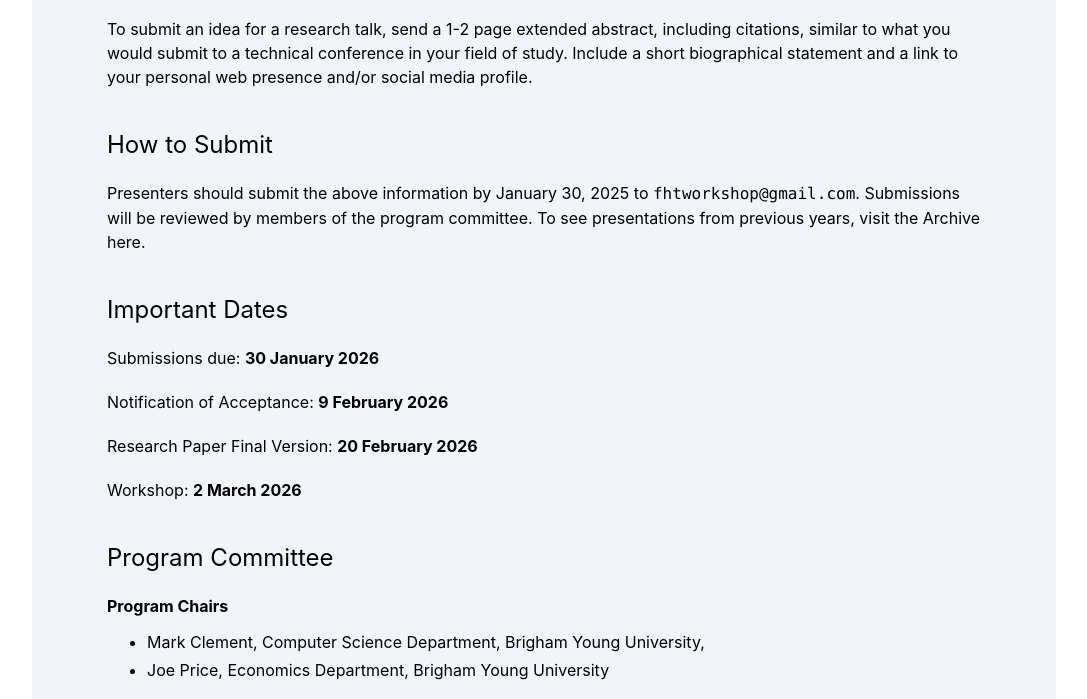
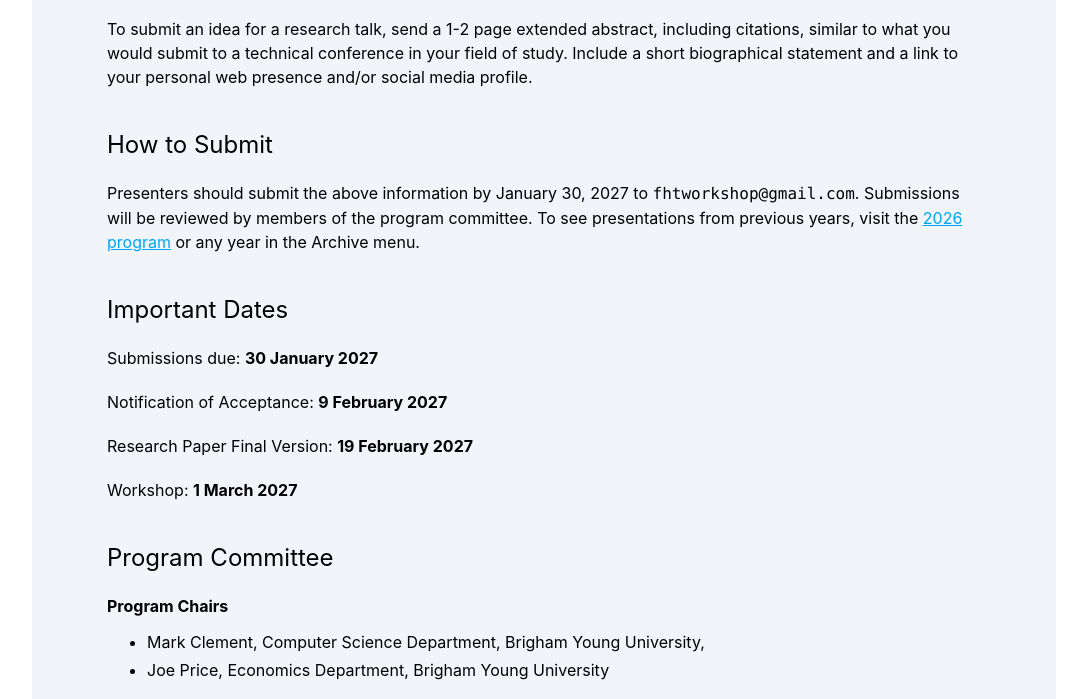
Before and after one commit to byu-fht/fhtw-website, an Astro site: page /call-for-papers in a window 1280 px wide. Shown: the part 1073-1772 px from the top of the page, without its empty margins (96-1183 px from the left). Built offline with nearby package versions, Linux system fonts and the light colour scheme; Astro itself is replaced by a stand-in of ours.

Commit message:
Update site for the 2027 workshop
- Call for Papers: 2027 dates (submissions 30 Jan, notification 9 Feb,
  final version 19 Feb, workshop 1 Mar 2027); fix the "January 30, 2025"
  typo in How to Submit; link the archive mention, which had no link.
- Home page banner: 1 March 2027 (rooms not yet known).
- Program page: replace the 2026 Google Doc link with a placeholder
  telling visitors when the 2027 program will be posted, linking to the
  CFP and the 2026 archive.

Co-Authored-By: Claude Opus 5.5 <noreply@anthropic.com>

```diff
--- a/src/pages/call-for-papers.mdx
+++ b/src/pages/call-for-papers.mdx
@@ -15,7 +15,7 @@ import {
 
 <RedBanner>Registration is free this year!</RedBanner>
 
-The 2026 Family History Technology Workshop will bring together developers,
+The 2027 Family History Technology Workshop will bring together developers,
 researchers, technology professionals, and users to discuss current and emerging
 family history technologies. The workshop will feature developer sessions,
 lightning talks, technical presentations and demos to showcase technologies that
@@ -62,19 +62,20 @@ your personal web presence and/or social media profile.
 
 ## How to Submit
 
-Presenters should submit the above information by January 30, 2025 to
+Presenters should submit the above information by January 30, 2027 to
 `fhtworkshop@gmail.com`. Submissions will be reviewed by members of the program
-committee. To see presentations from previous years, visit the Archive here.
+committee. To see presentations from previous years, visit the
+[2026 program](/archive/2026) or any year in the Archive menu.
 
 ## Important Dates
 
-Submissions due: **30 January 2026**
+Submissions due: **30 January 2027**
 
-Notification of Acceptance: **9 February 2026**
+Notification of Acceptance: **9 February 2027**
 
-Research Paper Final Version: **20 February 2026**
+Research Paper Final Version: **19 February 2027**
 
-Workshop: **2 March 2026**
+Workshop: **1 March 2027**
 
 ## Program Committee
 
--- a/src/pages/index.mdx
+++ b/src/pages/index.mdx
@@ -11,7 +11,7 @@ import {
 
 <ClearBox>![FHTW logo](/images/fhtw-logo.svg)</ClearBox>
 
-<RedBanner>2 March 2026, BYU Conference Center Rooms 2258-2260</RedBanner>
+<RedBanner>1 March 2027, Brigham Young University</RedBanner>
 
 <GrayBox>
 
--- a/src/pages/program.mdx
+++ b/src/pages/program.mdx
@@ -4,4 +4,12 @@ layout: ../layouts/Layout.astro
 
 # Program
 
-[2026 Program](https://docs.google.com/document/d/1UKWjL9LTcZqTyATYb1-eTa6NnC7jR-u9yzcrWyczWms/edit?usp=sharing)
+The 2027 workshop will be held on **1 March 2027**. The program will be posted
+here after acceptance notifications go out on 9 February 2027, so please check
+back in mid-February.
+
+Interested in presenting? Submissions are due **30 January 2027**; see the
+[Call for Papers](/call-for-papers).
+
+To get a sense of the talks, browse the [2026 program](/archive/2026), which
+includes abstracts, papers, and slides, or any past year in the Archive menu.
```
